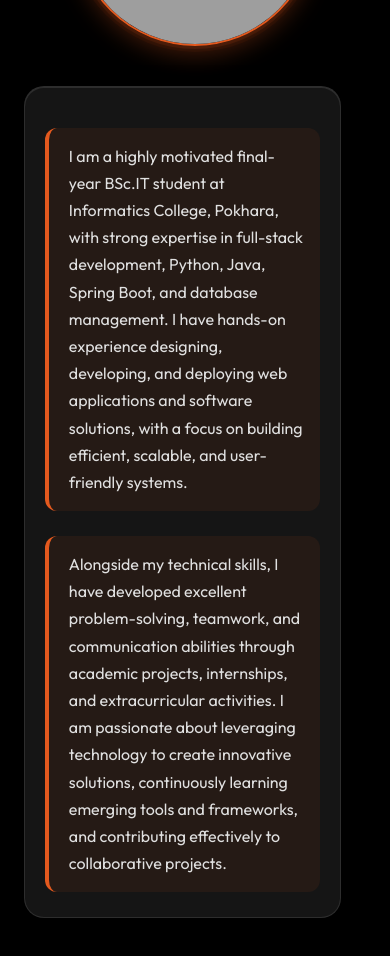
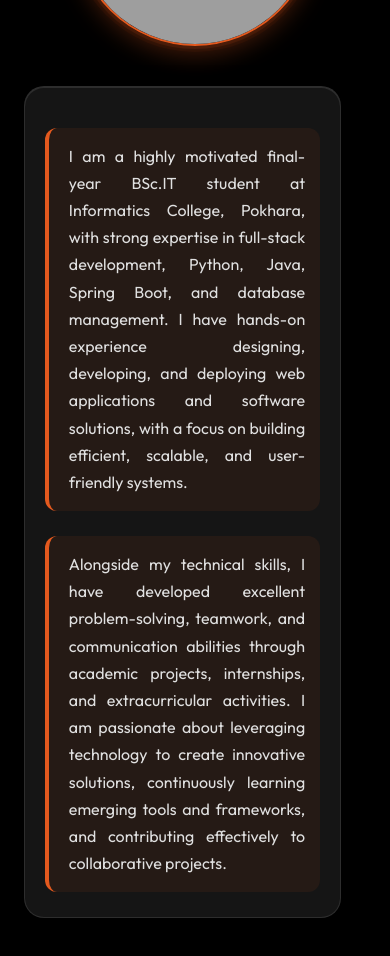
Before and after one commit to DishantGiri/portfolio, a React (Vite) app: page / in a window 390 px wide. Shown: the part 1060-2016 px from the top of the page. Built offline with nearby package versions, Linux system fonts and the light colour scheme; grey boxes are pictures that could not be loaded.

Commit message:
justify gareko

```diff
--- a/src/components/About.css
+++ b/src/components/About.css
@@ -91,7 +91,7 @@
     }
 
     .about-right p {
-      text-align: left;
+      text-align: justify;
     }
   }
 
@@ -113,5 +113,6 @@
     .about-right p {
       font-size: 1rem;
       padding: 15px 15px 15px 20px;
+      text-align: justify;
     }
   }
```
